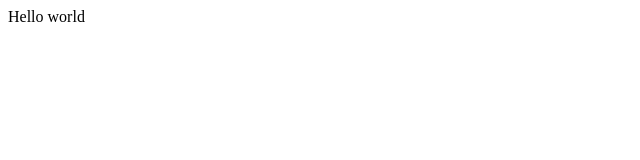
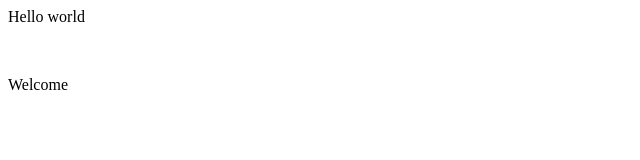
Before and after one commit to mojahidalamcse/Rashikdemo, a plain HTML site: page index.html in a window 1280 px wide. Shown: the full height of the page, 0-640 px from the left. Drawn offline with Linux system fonts and the light colour scheme.

Commit message:
add some feature

```diff
--- a/index.html
+++ b/index.html
@@ -1 +1,3 @@
 <p>Hello world</p>
+<br>
+<p>Welcome</p>
```
